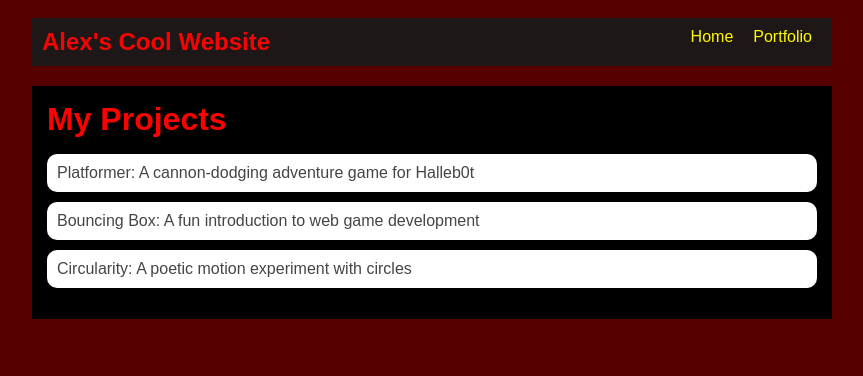
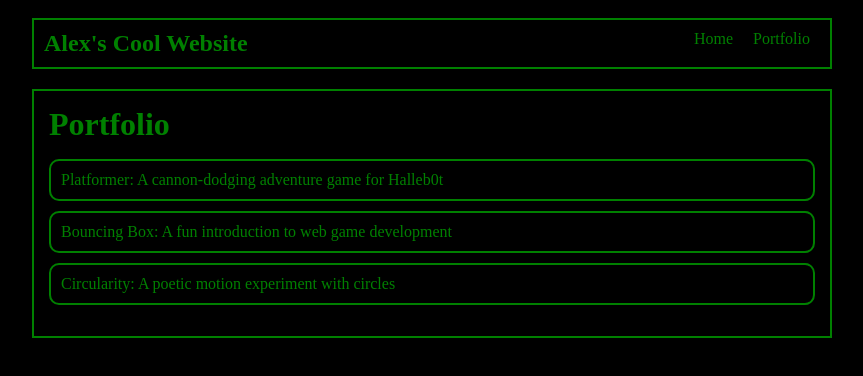
Before and after one commit to AlexG713/AlexG713.github.io, a plain HTML site: page portfolio.html in a window 1280 px wide. Shown: the whole page, without its empty margins (208-1071 px from the left). Drawn offline with Linux system fonts and the light colour scheme.

```diff
--- a/portfolio.html
+++ b/portfolio.html
@@ -22,7 +22,7 @@
       </nav>
       <main>
         <div class="content">
-          <h1>My Projects</h1>
+          <h1>Portfolio</h1>
             <ul id="portfolio">
               <li>
                 <a href="fsd-projects/platformer/">Platformer: A cannon-dodging adventure game for Halleb0t</a>
--- a/style.css
+++ b/style.css
@@ -1,8 +1,8 @@
 body {
-    background: #570000;
-    color: #fa0000;
+    background: #000000;
+    color: green;
     padding: 10px;
-    font-family: Arial, sans-serif;
+    font-family: "Source Code Pro";
 }
 
 #all-contents {
@@ -12,7 +12,8 @@
 
 /* navigation menu */
 nav {
-    background: #1e1717;
+    background: #000000;
+    border: 2px green solid;
     margin: 0 auto;
     display: flex;
     padding: 10px;
@@ -22,7 +23,7 @@
 h1 {
     display: flex;
     align-items: center;
-    color: rgb(246, 4, 4);
+    color: green;
     flex: 1;
     margin: 0;
 }
@@ -41,12 +42,13 @@
 
 a {
     text-decoration: none;
-    color: #fffb00
+    color: green
 }
 
 /* main container area beneath menu */
 main {
     background: rgb(0, 0, 0);
+    border: 2px green solid;
     display: flex;
     margin-top: 20px;
 }
@@ -68,7 +70,6 @@
 
 /* interests section styles */
 #interests {
-    border: 4px silver ridge;
     padding: 8px;
     margin-top: 20px;
 }
@@ -79,7 +80,7 @@
 
 /* Portfolio styles */
 .content h1 {
-  color: rgb(255, 0, 0);
+  color: green;
 }
 
 #portfolio {
@@ -88,19 +89,20 @@
 }
 
 #portfolio li {
-  background: #fff;
+  background: #000000;
+  border: 2px green solid;
   padding: 10px;
   border-radius: 10px;
   margin-bottom: 10px;
 }
 
 #portfolio li:hover {
-  background: #eee;
+  background: #212121;
 }
 
 #portfolio a {
   text-decoration: none;
-  color: #454545;
+  color: green;
 }
 
 /* responsive web design */
```
Also changed, not shown: index.html (+2 -1 lines).
